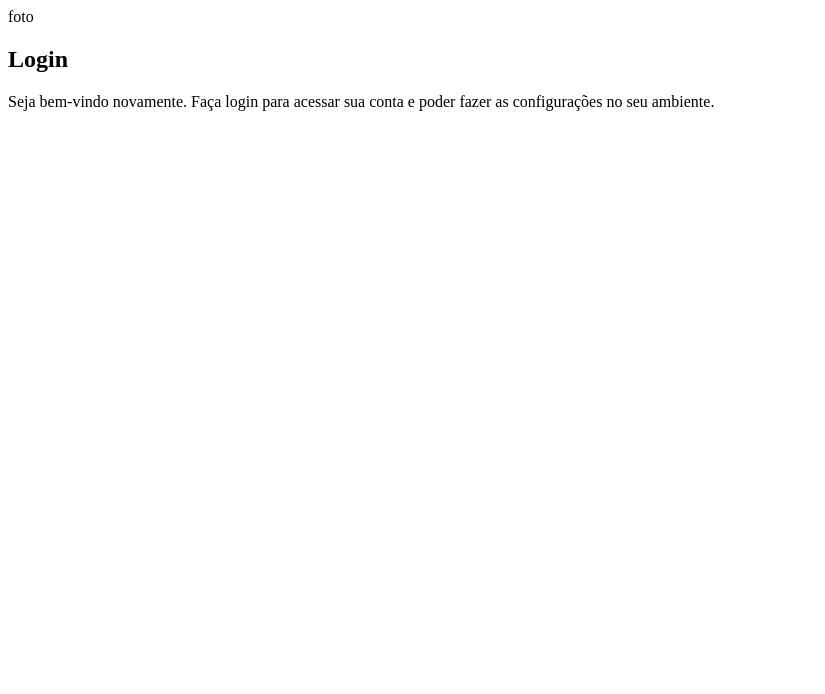
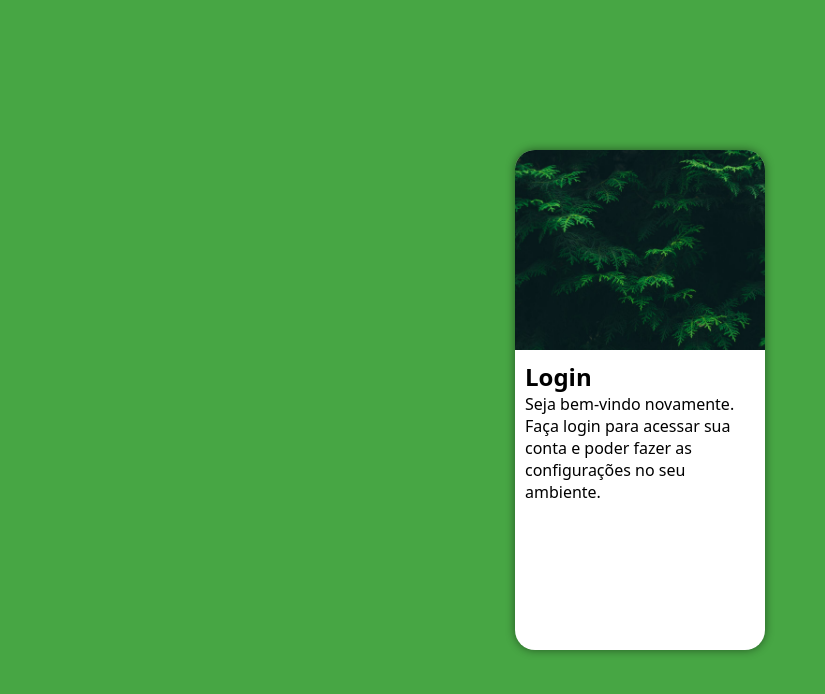
Before and after one commit to ricardoliveiraa/projeto-login, a plain HTML site: page index.html in a window 1280 px wide. Shown: the whole page, without its empty margins (0-825 px from the left). Drawn offline with Linux system fonts and the light colour scheme.

Commit message:
estrutura para tel

```diff
--- a/estilos/style.css
+++ b/estilos/style.css
@@ -8,3 +8,49 @@
     --cor3: #025920;
     --cor4: #01401C;
 }
+
+* {
+    font-family: system-ui, -apple-system, BlinkMacSystemFont, 'Segoe UI', Roboto, Oxygen, Ubuntu, Cantarell, 'Open Sans', 'Helvetica Neue', sans-serif;
+    padding: 0px;
+    margin: 0px;
+    box-sizing: border-box;
+}
+
+body, html {
+    background-color: var(--cor1);
+    height: 100vh;
+    width: 100vw;
+}
+
+main {
+    position: relative;
+    height: 100vh;
+    width: 100vw;
+}
+
+section#login {
+    position: absolute;
+    top: 50%;
+    left: 50%;
+    transform: translate(-50%, -50%);
+    overflow: hidden;
+
+    background-color: white;
+    width: 250px;
+    height: 500px;
+    border-radius: 20px;
+    box-shadow: 0px 0px 10px rgba(0, 0, 0, 0.473);
+
+}
+
+section#login > div#imagem {
+    display: block;
+    background: var(--cor1) url(../imagens/florest.jpg) no-repeat;
+    height: 200px;
+    background-size: cover;
+}
+
+section#login > div#form {
+    padding: 10px;
+    display: block;
+}
--- a/index.html
+++ b/index.html
@@ -10,7 +10,7 @@
     <main>
         <section id="login">
             <div id="imagem">
-                foto
+
             </div>
             <div id="form">
                 <h1>Login</h1>
```
